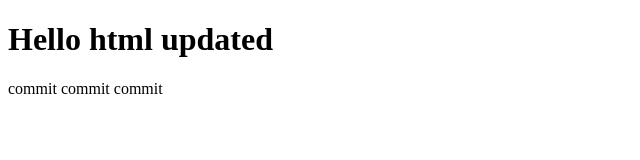
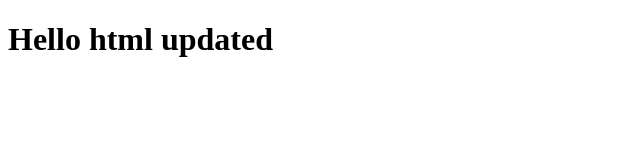
Before and after one commit to ravigopani/git_test, a plain HTML site: page index.html in a window 1280 px wide. Shown: the whole page, without its empty margins (0-640 px from the left). Drawn offline with Linux system fonts and the light colour scheme.

Commit message:
Update index.html

```diff
--- a/index.html
+++ b/index.html
@@ -7,8 +7,5 @@
 </head>
 <body>
 	<h1>Hello html updated</h1>
-	<span>commit</span>
-	<span>commit</span>
-	<span>commit</span>
 </body>
 </html>
```
